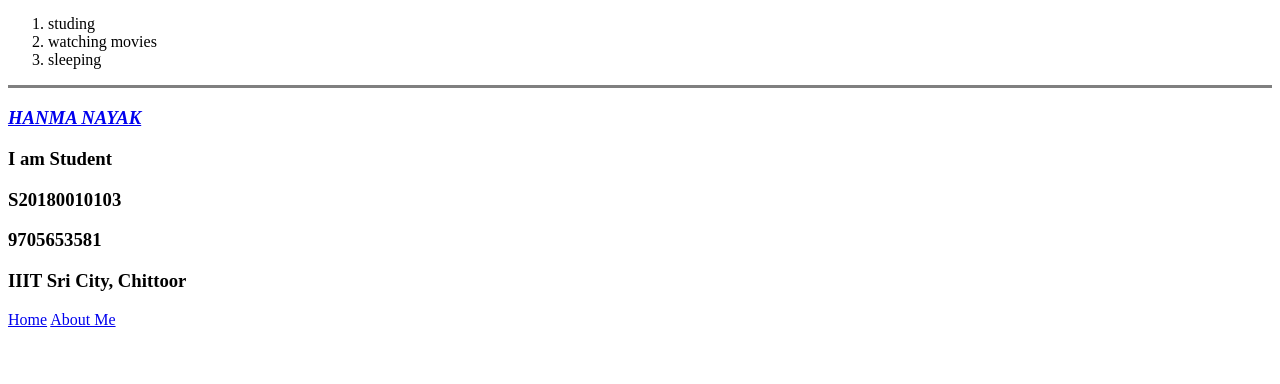
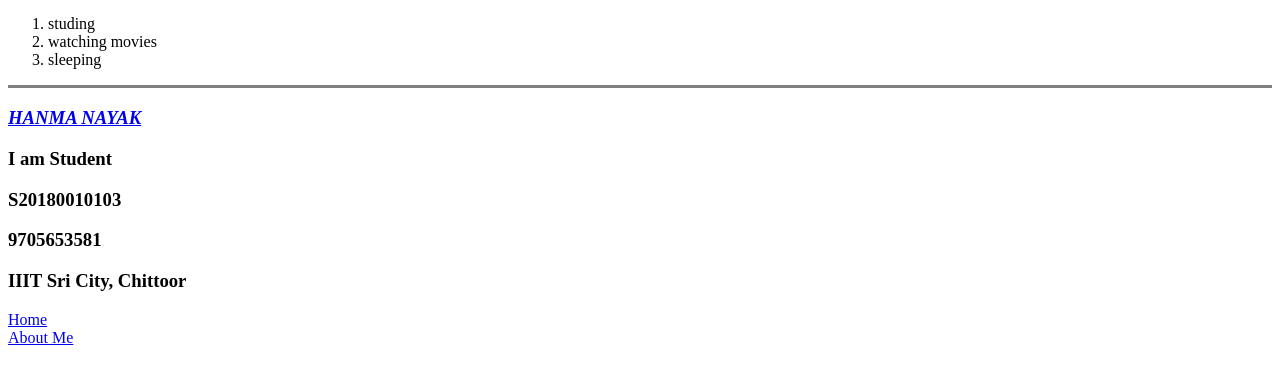
Before and after one commit to HanmaNayak/HANMA, a plain HTML site: page hobbies.html in a window 1280 px wide. Shown: the part 44-428 px from the top of the page. Drawn offline with Linux system fonts and the light colour scheme.

Commit message:
Update hobbies.html

```diff
--- a/hobbies.html
+++ b/hobbies.html
@@ -21,8 +21,8 @@
     <h3>9705653581</h3>
     <h3><b>IIIT Sri City, Chittoor</b></h3></td>
 
-    <a href="index.html">Home</a>
-    <a href="about.html">About Me</a><br>
+    <a href="index.html">Home</a><br>
+    <a href="about.html">About Me</a>
 
 </body>
 </html>
```
